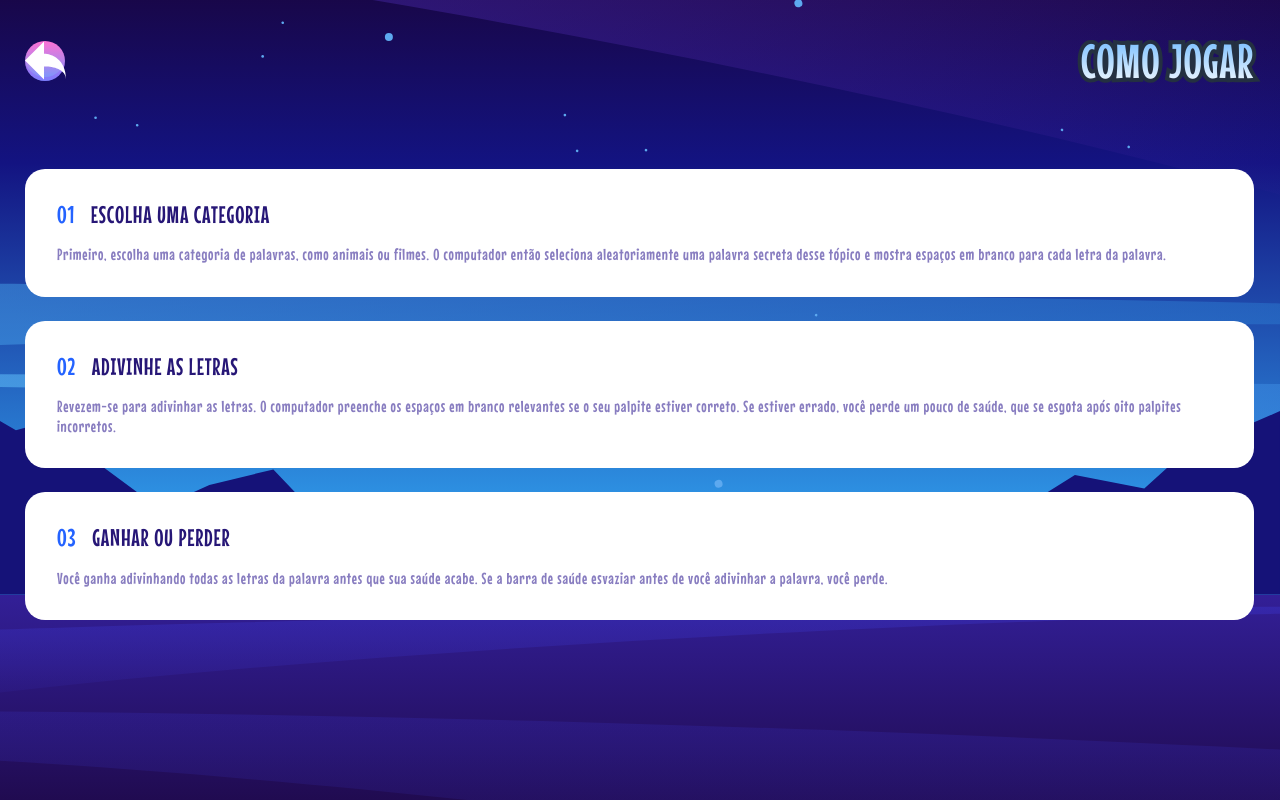
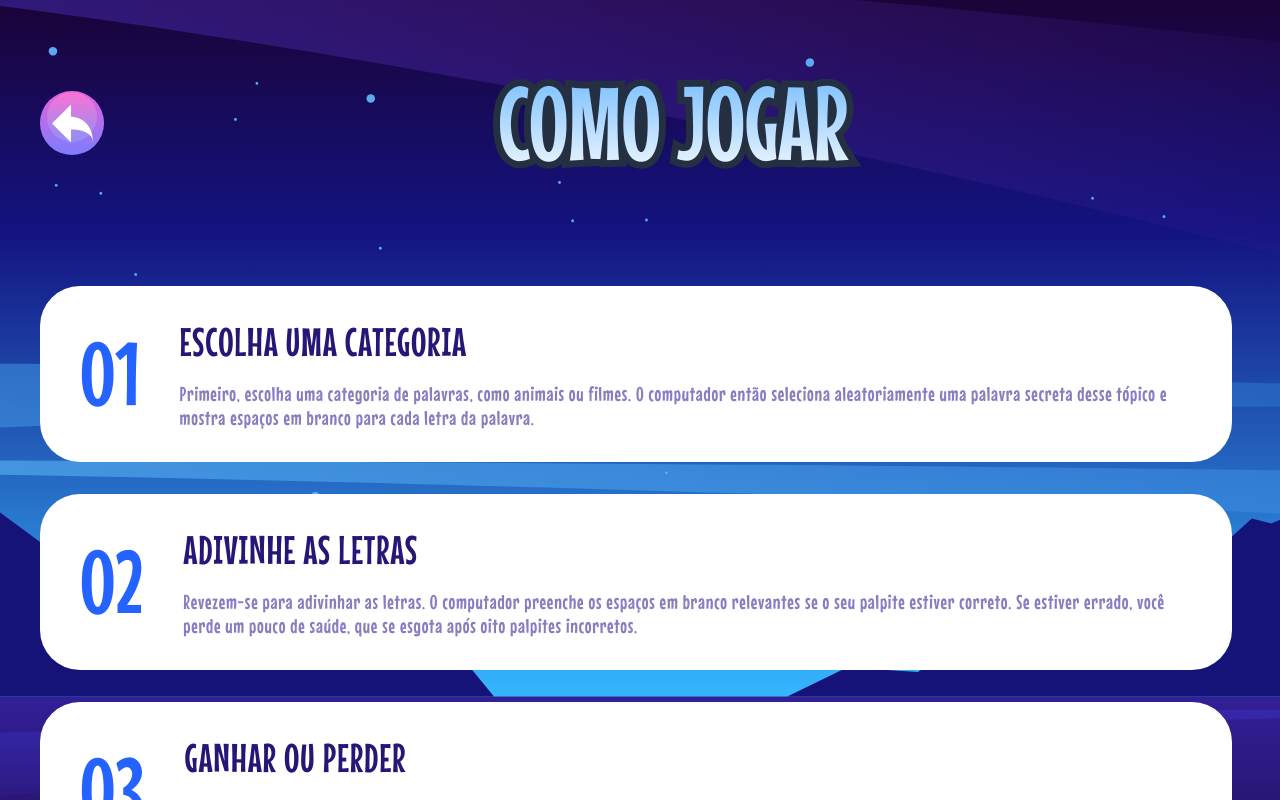
Before and after one commit to Samuel-Amaro/hangman-game, a SvelteKit app: page /como-jogar in a window 1280 px wide. Shown: the top 800 px of the page. Built offline with nearby package versions, Linux system fonts and the light colour scheme.

Commit message:
adiciona `styles` para `tablet` é `open graph`

```diff
--- a/src/lib/RoundedButton.svelte
+++ b/src/lib/RoundedButton.svelte
@@ -14,7 +14,7 @@
 <!-- svelte-ignore a11y-no-static-element-interactions -->
 <svelte:element
 	this={as}
-	class="button"
+	class={"button " + variation}
 	class:secondary
 	on:click
 	on:keydown
@@ -39,12 +39,12 @@
 		<picture class="icon">
 			<source
 				srcset="/assets/images/back-mobile.svg"
-				media="(min-width: 0px) and (max-width: 400px)"
+				media="(min-width: 0px) and (max-width: 679px)"
 				type="image/svg+xml"
 			/>
 			<source
 				srcset="/assets/images/back-tablet.svg"
-				media="(min-width: 400px) and (max-width: 900px)"
+				media="(min-width: 680px) and (max-width: 900px)"
 				type="image/svg+xml"
 			/>
 			<source
@@ -92,7 +92,7 @@
 	}
 
 	a,
-	button {
+	button, .play {
 		display: flex;
 		justify-content: center;
 		align-items: center;
@@ -140,9 +140,15 @@
 
 	@media screen and (min-width: 680px) {
 		a,
-		button {
+		button, .play {
 			width: 200px;
 			height: 200px;
 		}
+
+		.back {
+			width: 64px;
+			height: 64px;
+			box-shadow: inset 0 -6px 0 7px var(--color11);
+		}
 	}
 </style>
--- a/src/routes/como-jogar/+page.svelte
+++ b/src/routes/como-jogar/+page.svelte
@@ -1,4 +1,6 @@
 <script lang="ts">
+	import { page } from '$app/stores';
+	import GenerateOgImage from '$lib/GenerateOgImage.svelte';
 	import RoundedButton from '$lib/RoundedButton.svelte';
 	import { alert } from '$lib/stores/data';
 	import { onMount } from 'svelte';
@@ -22,6 +24,14 @@
 		name="keywords"
 		content="Jogo de palavras, Adivinhação de letras, Categoria de palavras, Desafio mental, Diversão interativa, Palavra secreta, Competição de palavras, Estratégia de adivinhação, Saúde do jogador, Entretenimento educativo, Jogo de letras, Aprendizado divertido, Palavras-chave, Exercício cognitivo, Quebra-cabeças de palavras"
 	/>
+	<meta property="og:title" content="Instruções de Como Jogar" />
+	<meta property="og:type" content="website" />
+	<meta
+		property="og:description"
+		content="Desafie-se a adivinhar palavras secretas em diferentes categorias! Teste suas habilidades em um jogo divertido onde você e o computador alternam para adivinhar letras."
+	/>
+	<meta property="og:url" content={$page.url.href} />
+	<GenerateOgImage title="Instruções de Como Jogar" path={$page.url.href} />
 </svelte:head>
 
 <header class="header">
@@ -40,33 +50,27 @@
 <main>
 	<ul>
 		<li>
-			<header class="headerCard">
-				<span class="number">01</span>
-				<h2>Escolha uma categoria</h2>
-			</header>
-			<p>
+			<span class="number">01</span>
+			<h2 class="title">Escolha uma categoria</h2>
+			<p class="text">
 				Primeiro, escolha uma categoria de palavras, como animais ou filmes. O computador então
 				seleciona aleatoriamente uma palavra secreta desse tópico e mostra espaços em branco para
 				cada letra da palavra.
 			</p>
 		</li>
 		<li>
-			<header class="headerCard">
-				<span class="number">02</span>
-				<h2>Adivinhe as letras</h2>
-			</header>
-			<p>
+			<span class="number">02</span>
+			<h2 class="title">Adivinhe as letras</h2>
+			<p class="text">
 				Revezem-se para adivinhar as letras. O computador preenche os espaços em branco relevantes
 				se o seu palpite estiver correto. Se estiver errado, você perde um pouco de saúde, que se
 				esgota após oito palpites incorretos.
 			</p>
 		</li>
 		<li>
-			<header class="headerCard">
-				<span class="number">03</span>
-				<h2>Ganhar ou perder</h2>
-			</header>
-			<p>
+			<span class="number">03</span>
+			<h2 class="title">Ganhar ou perder</h2>
+			<p class="text">
 				Você ganha adivinhando todas as letras da palavra antes que sua saúde acabe. Se a barra de
 				saúde esvaziar antes de você adivinhar a palavra, você perde.
 			</p>
@@ -121,17 +125,17 @@
 		background-color: white;
 		padding: 32px;
 		border-radius: 20px;
+		display: grid;
+		grid-template-columns: minmax(auto, min-content) minmax(auto, 1fr);
+		grid-template-areas:
+			'a b'
+			'c c';
+		gap: 16px;
+		justify-content: flex-start;
 	}
 
 	li:not(:last-child) {
 		margin-bottom: 24px;
-	}
-
-	.headerCard {
-		display: flex;
-		align-items: center;
-		gap: 16px;
-		margin: 0 0 16px 0;
 	}
 
 	.number,
@@ -143,12 +147,14 @@
 
 	.number {
 		color: var(--blue);
+		grid-area: a;
 	}
 
 	h2 {
 		color: var(--dark-navy);
 		text-transform: uppercase;
 		font-weight: 400;
+		grid-area: b;
 	}
 
 	p {
@@ -156,5 +162,59 @@
 		line-height: 120%;
 		letter-spacing: 0.8px;
 		color: var(--color14);
+		grid-area: c;
+	}
+
+	@media screen and (min-width: 680px) {
+		.header {
+			padding: 61px 48px 0 40px;
+			margin-bottom: 100px;
+			justify-content: flex-start;
+		}
+
+		h1::after {
+			-webkit-text-stroke-width: 14px;
+			width: 100%;
+			text-align: center;
+		}
+
+		h1 {
+			font-size: 104px;
+			letter-spacing: -0.8px;
+			flex: 0 0 calc(100% - 74px);
+			text-align: center;
+		}
+
+		main {
+			padding: 0 48px 98px 40px;
+		}
+
+		li {
+			padding: 32px 40px;
+			border-radius: 40px;
+			grid-template-areas:
+				'a b'
+				'a c';
+			gap: 16px 40px;
+			align-items: center;
+		}
+
+		li:not(:last-child) {
+			margin-bottom: 32px;
+		}
+
+		.number{
+			font-size: 88px;
+			line-height: 120%;
+			letter-spacing: normal;
+		}
+
+		h2{
+			font-size: 40px;
+		}
+
+		p {
+			font-size: 20px;
+		}
 	}
 </style>
```
